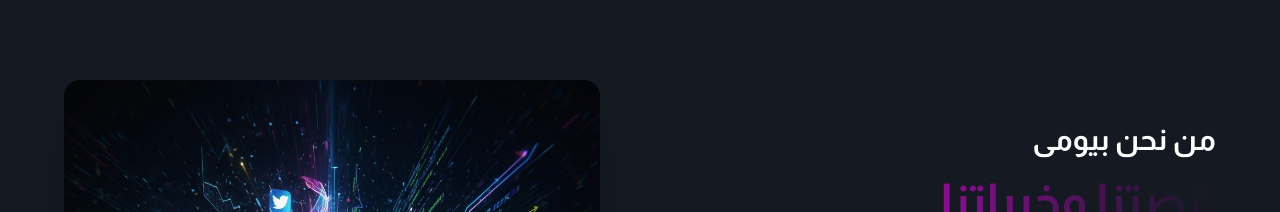
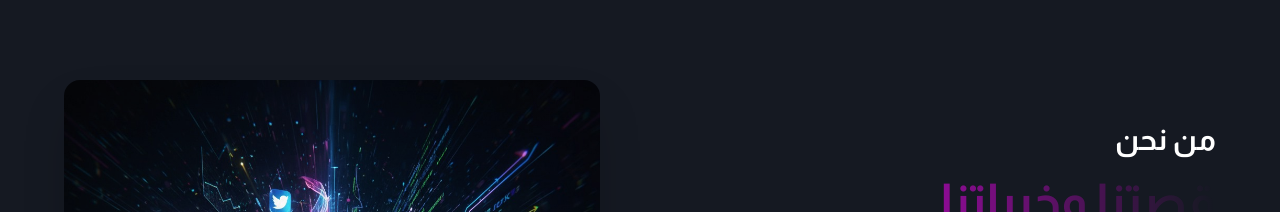
Before and after one commit to Mohamed422001/portfolio, a Next.js app: page / in a window 1280 px wide. Shown: the part 840-1052 px from the top of the page. Built offline with nearby package versions, Linux system fonts and the light colour scheme.

Commit message:
update project: fix UI, buttons, and add images

```diff
--- a/src/app/page.jsx
+++ b/src/app/page.jsx
@@ -185,7 +185,7 @@ export default function Home() {
                 <h2 className="text-3xl sm:text-4xl lg:text-5xl font-bold">
            <span
          dir="rtl" className="text-white block text-right text-3xl ">
-           من نحن بيومى
+           من نحن
         </span>
 
 
```
